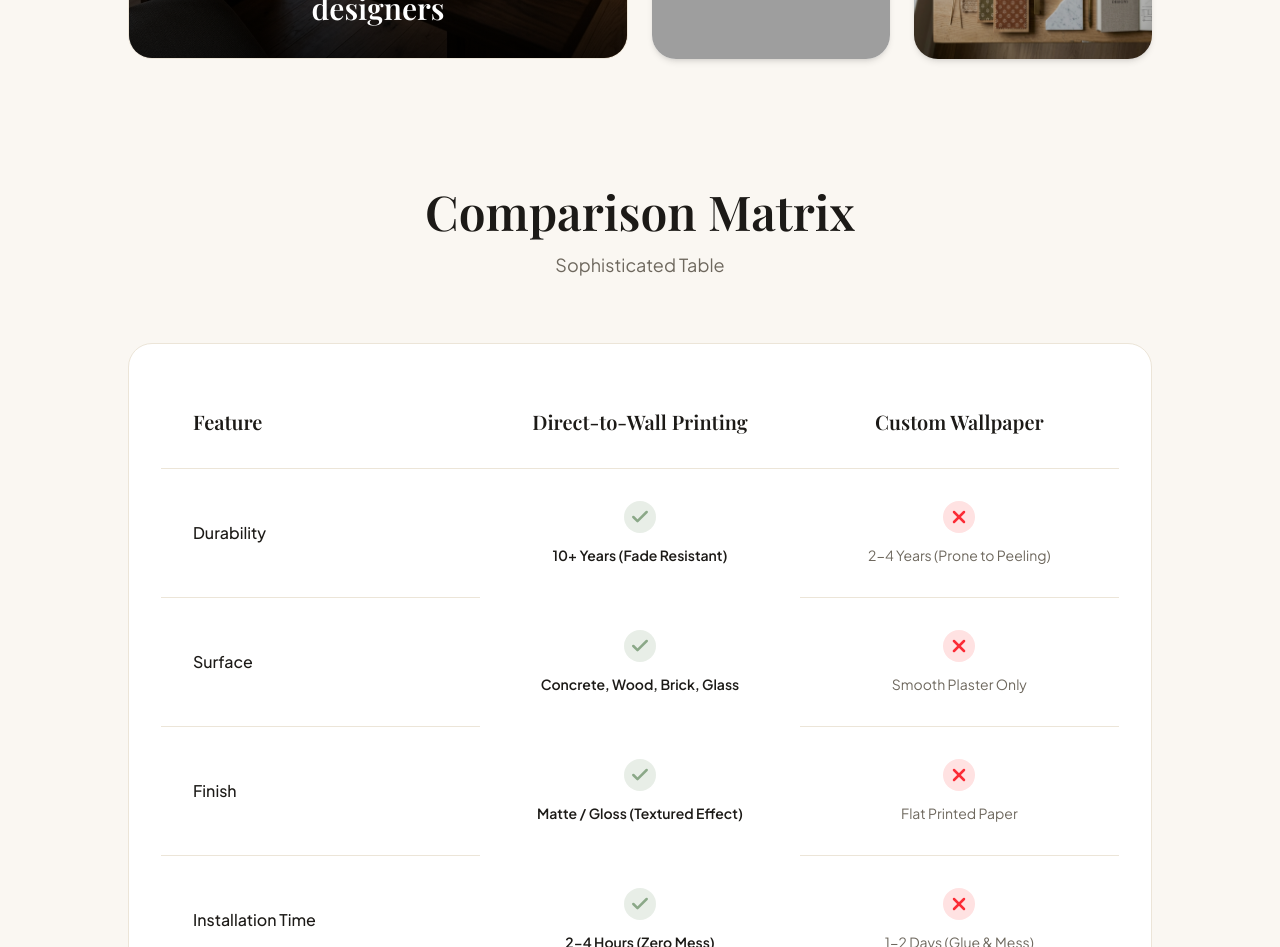
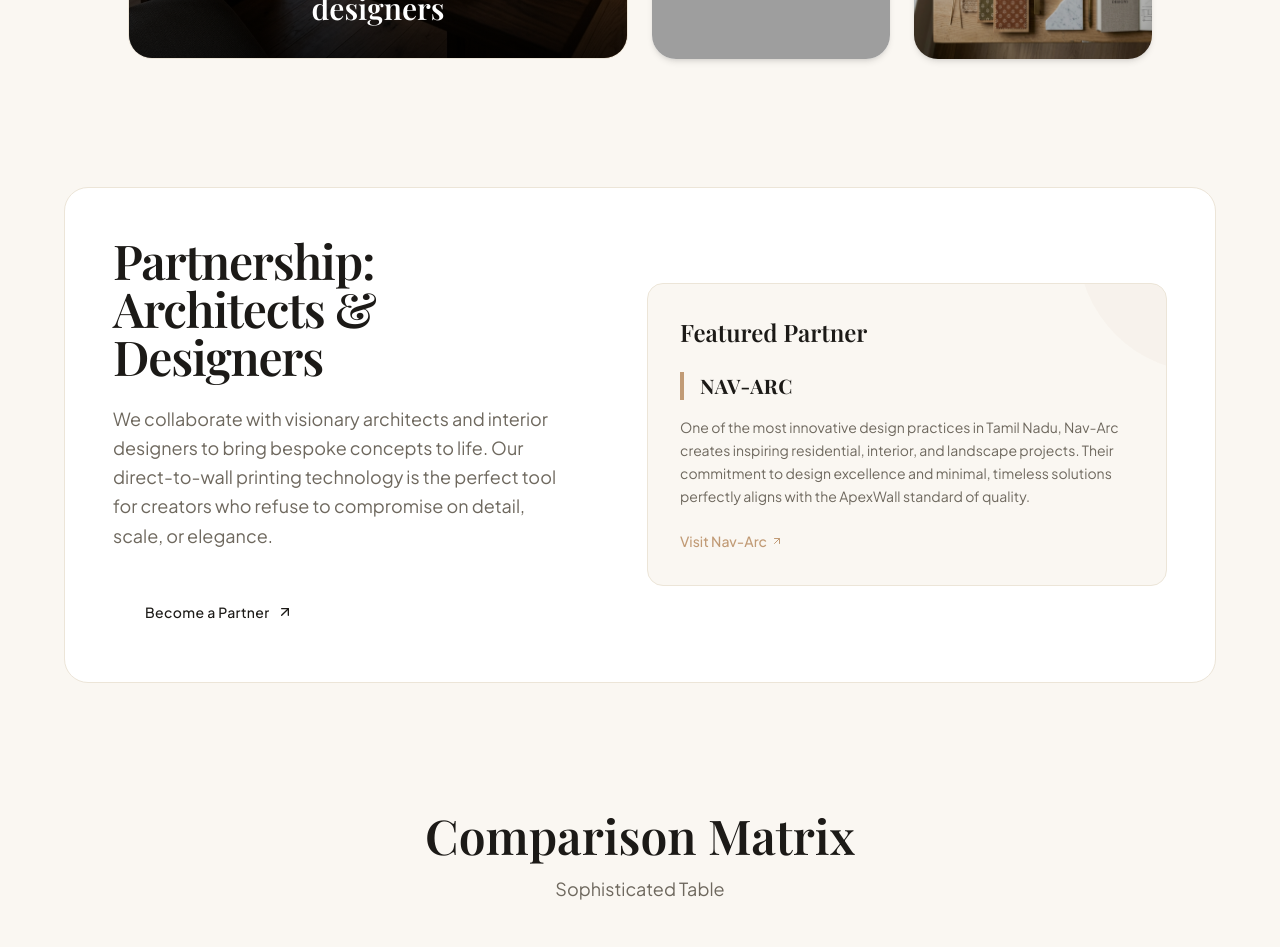
Before and after one commit to JayaSuriya24/ApexWall_3D_Website, a Next.js app: page / in a window 1280 px wide. Shown: the part 1900-2847 px from the top of the page. Built offline with nearby package versions, Linux system fonts and the light colour scheme; grey boxes are pictures that could not be loaded; a web font is replaced by a local one.

Commit message:
feat: add partnerships section featuring Nav-Arc

```diff
--- a/src/app/page.tsx
+++ b/src/app/page.tsx
@@ -1,6 +1,7 @@
 import { Navbar } from "@/components/sections/navbar";
 import { Hero } from "@/components/sections/hero";
 import { ServiceVerticals } from "@/components/sections/service-verticals";
+import { Partners } from "@/components/sections/partners";
 import { ComparisonMatrix } from "@/components/sections/comparison-matrix";
 import { CostEstimator } from "@/components/sections/cost-estimator";
 import { ProjectGallery } from "@/components/sections/project-gallery";
@@ -18,6 +19,7 @@ export default function Home() {
       <main className="flex min-h-screen flex-col pb-24">
         <Hero />
         <ServiceVerticals />
+        <Partners />
         <ComparisonMatrix />
         <CostEstimator />
         <ProjectGallery />
--- /dev/null
+++ b/src/components/sections/partners.tsx
@@ -0,0 +1,59 @@
+import { ArrowUpRight } from "lucide-react";
+import { PillButton } from "@/components/ui/pill-button";
+
+export function Partners() {
+  return (
+    <section className="py-12 md:py-16 px-6 bg-background">
+      <div className="mx-auto max-w-6xl">
+        <div className="flex flex-col md:flex-row gap-12 lg:gap-20 items-center bg-card-bg border border-card-border rounded-[24px] overflow-hidden p-8 md:p-12">
+
+          {/* Left Text */}
+          <div className="flex-1 space-y-6">
+            <h2 className="font-display text-3xl md:text-4xl lg:text-5xl font-semibold text-foreground tracking-tight">
+              Partnership: Architects & Designers
+            </h2>
+            <p className="text-muted text-base md:text-lg leading-relaxed">
+              We collaborate with visionary architects and interior designers to bring bespoke concepts to life.
+              Our direct-to-wall printing technology is the perfect tool for creators who refuse to compromise on detail, scale, or elegance.
+            </p>
+            <div className="pt-4">
+              <PillButton asChild variant="default" className="gap-2">
+                <a href="#contact">
+                  Become a Partner <ArrowUpRight className="w-4 h-4" />
+                </a>
+              </PillButton>
+            </div>
+          </div>
+
+          {/* Right Partner Feature */}
+          <div className="flex-1 w-full bg-background rounded-2xl p-8 border border-card-border flex flex-col items-start gap-6 relative overflow-hidden group">
+            <div className="absolute top-0 right-0 w-32 h-32 bg-primary/5 rounded-bl-full -mr-10 -mt-10 transition-transform duration-500 group-hover:scale-150" />
+
+            <h3 className="font-display font-semibold text-2xl text-foreground">Featured Partner</h3>
+
+            <div className="space-y-4 relative z-10">
+              <div className="flex items-center gap-4">
+                {/* NavArc Logo placeholder or text */}
+                <h4 className="font-bold text-xl tracking-wide uppercase text-foreground border-l-4 border-primary pl-4">
+                  Nav-Arc
+                </h4>
+              </div>
+              <p className="text-muted text-sm leading-relaxed">
+                One of the most innovative design practices in Tamil Nadu, Nav-Arc creates inspiring residential, interior, and landscape projects. Their commitment to design excellence and minimal, timeless solutions perfectly aligns with the ApexWall standard of quality.
+              </p>
+              <a
+                href="https://www.navarc.in/"
+                target="_blank"
+                rel="noreferrer"
+                className="inline-flex items-center gap-1 text-primary text-sm font-medium hover:underline mt-2"
+              >
+                Visit Nav-Arc <ArrowUpRight className="w-3 h-3" />
+              </a>
+            </div>
+          </div>
+
+        </div>
+      </div>
+    </section>
+  );
+}
```
